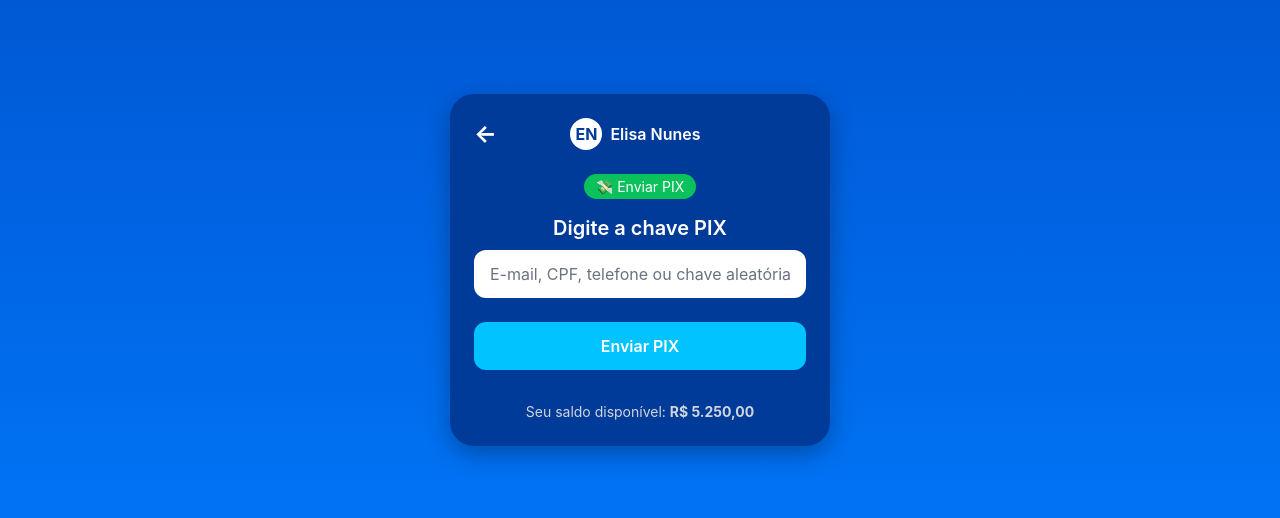
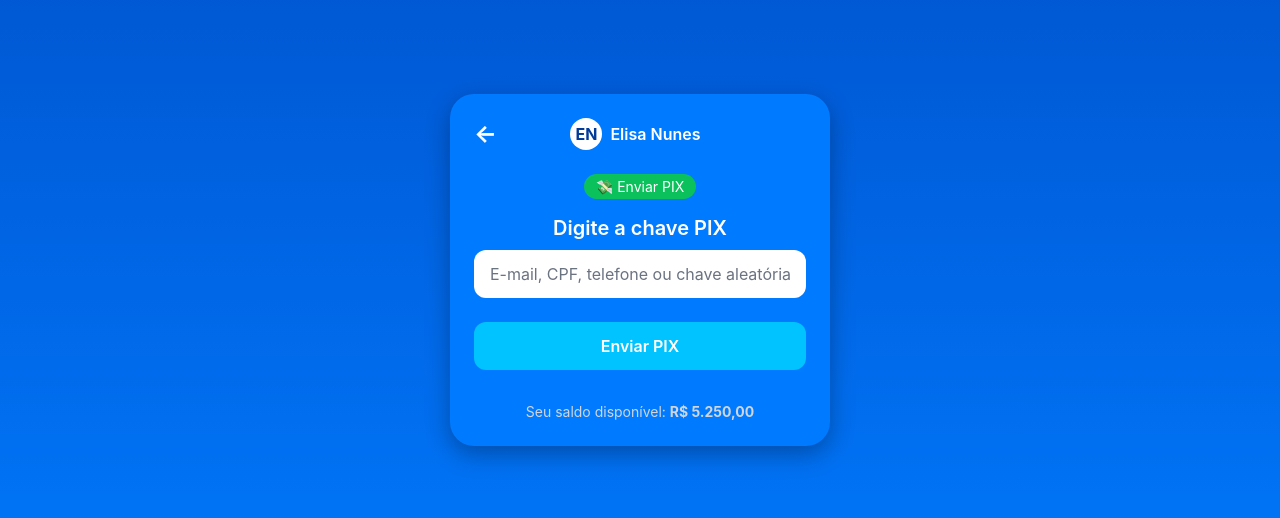
Before and after one commit to autenticadorcrb00001-maker/projetotanos, a plain HTML site: page pix.html in a window 1280 px wide. Shown: the part 130-648 px from the top of the page. Drawn offline with nearby package versions, Linux system fonts and the light colour scheme.

Commit message:
Update pix.html

```diff
--- a/pix.html
+++ b/pix.html
@@ -18,7 +18,7 @@
     }
 
     .card {
-      background-color: #003b99;
+      background-color: #007bff;
       color: white;
       border-radius: 24px;
       box-shadow: 0 8px 25px rgba(0, 0, 0, 0.3);
```
